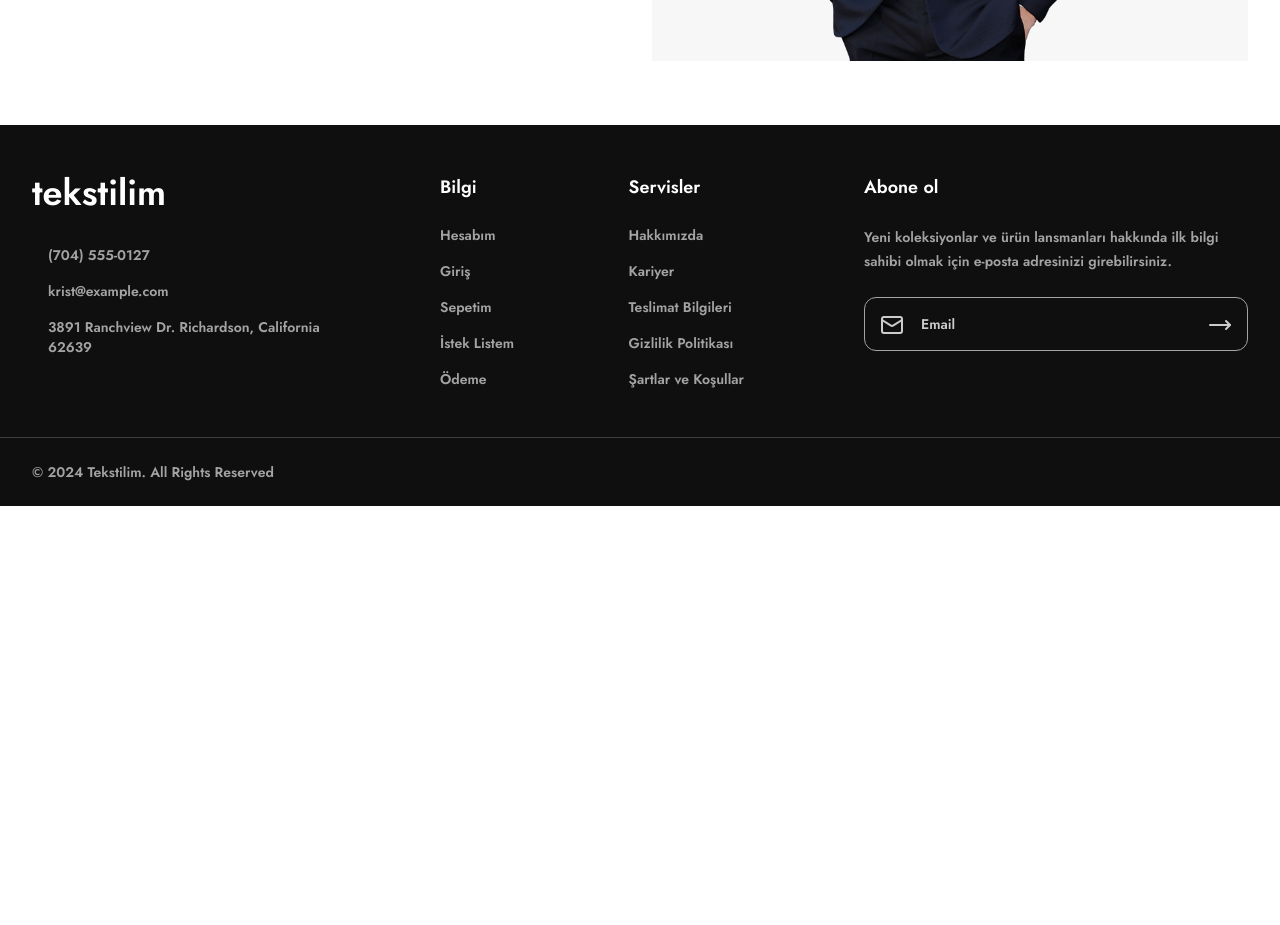
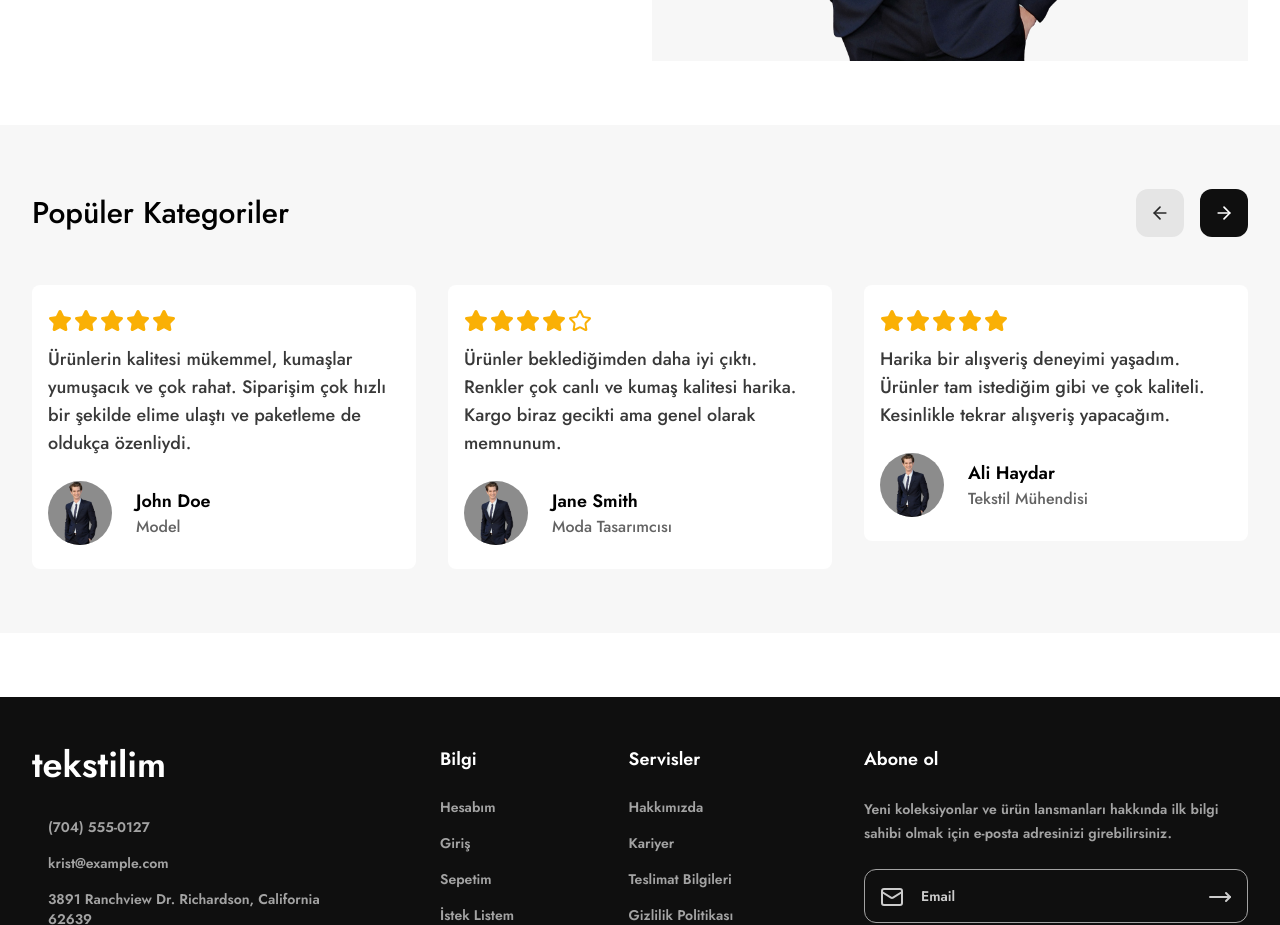
Before and after one commit to yusuf-ad/tekstilim, a Next.js app in the folder frontend/: page / in a window 1280 px wide. Shown: the part 2680-3605 px from the top of the page. Before the commit the page ends 3186 px from the top, so only its background shows below. Built offline with nearby package versions, Linux system fonts and the light colour scheme.

Commit message:
CustomerTestimonials sectionı ekledim

```diff
--- a/frontend/app/page.tsx
+++ b/frontend/app/page.tsx
@@ -1,4 +1,5 @@
 import BestSellers from "@/components/layout/BestSellers";
+import CustomerTestimonials from "@/components/layout/home/CustomerTestimonials";
 import DealsOfMonth from "@/components/layout/home/DealsOfMonth";
 import Hero from "@/components/layout/home/Hero";
 import HomeCategories from "@/components/layout/home/HomeCategories";
@@ -13,6 +14,8 @@ function Home() {
       <BestSellers />
 
       <DealsOfMonth />
+
+      <CustomerTestimonials />
     </>
   );
 }
--- /dev/null
+++ b/frontend/components/layout/home/CustomerTestimonials.tsx
@@ -0,0 +1,118 @@
+import SliderButton from "@/components/SliderButton";
+import { ArrowLeft, ArrowRight, Star, StarIcon } from "lucide-react";
+
+type Testimonial = {
+  id: number;
+  rating: number;
+  content: string;
+  customer: {
+    name: string;
+    job: string;
+  };
+};
+
+function TestimonialItem({ testimonial }: { testimonial: Testimonial }) {
+  return (
+    <div className="col-span-1 flex flex-col justify-between gap-2 rounded-lg bg-white-500 px-4 py-6">
+      <div>
+        <div className="mb-3 flex gap-[2px]">
+          {Array.from({ length: 5 }, (_, index) => (
+            <span className="text-xl text-[#fab005]" key={index}>
+              {index < testimonial.rating ? <Star fill="#fab005" /> : <Star />}
+            </span>
+          ))}
+        </div>
+        <p className="mb-4 text-lg font-medium text-primary-600">
+          {testimonial.content}
+        </p>
+      </div>
+
+      <div className="flex items-center gap-6">
+        <div className="flex h-16 w-16 items-center overflow-hidden rounded-full bg-gray-500">
+          <img
+            src="/assets/man.png"
+            className="h-full w-full object-cover"
+            alt=""
+          />
+        </div>
+
+        <div>
+          <p className="text-lg font-semibold">{testimonial.customer.name}</p>
+          <p className="font-medium text-primary-400">
+            {" "}
+            {testimonial.customer.job}{" "}
+          </p>
+        </div>
+      </div>
+    </div>
+  );
+}
+
+const testimonials = [
+  {
+    id: 1,
+    rating: 5,
+    content:
+      "Ürünlerin kalitesi mükemmel, kumaşlar yumuşacık ve çok rahat. Siparişim çok hızlı bir şekilde elime ulaştı ve paketleme de oldukça özenliydi.",
+    customer: {
+      name: "John Doe",
+      job: "Model",
+    },
+  },
+  {
+    id: 2,
+    rating: 4,
+    content:
+      "Ürünler beklediğimden daha iyi çıktı. Renkler çok canlı ve kumaş kalitesi harika. Kargo biraz gecikti ama genel olarak memnunum.",
+    customer: {
+      name: "Jane Smith",
+      job: "Moda Tasarımcısı",
+    },
+  },
+  {
+    id: 3,
+    rating: 5,
+    content:
+      "Harika bir alışveriş deneyimi yaşadım. Ürünler tam istediğim gibi ve çok kaliteli. Kesinlikle tekrar alışveriş yapacağım.",
+    customer: {
+      name: "Ali Haydar",
+      job: "Tekstil Mühendisi",
+    },
+  },
+];
+
+function CustomerTestimonials() {
+  return (
+    <div className="my-16 bg-gray-5">
+      <div className="custom-container px-8 py-16">
+        <div className="mb-12 flex items-center justify-between">
+          <h2 className="text-lg font-medium sm:text-3xl">
+            Popüler Kategoriler
+          </h2>
+
+          <div className="flex gap-4">
+            <SliderButton icon={<ArrowLeft size={20} />} />
+            <SliderButton icon={<ArrowRight size={20} />} active={true} />
+          </div>
+        </div>
+
+        <div className="grid gap-8 sm:grid-cols-2 lg:grid-cols-3">
+          {testimonials.map((testimonial, index) => (
+            <div
+              key={testimonial.id}
+              className={`
+            ${index === 0 ? "" : "hidden"}
+            ${index === 1 ? "sm:block" : ""}
+            ${index === 2 ? "lg:block" : ""}
+          `}
+            >
+              <TestimonialItem testimonial={testimonial} />
+            </div>
+          ))}
+        </div>
+      </div>
+    </div>
+  );
+}
+
+export default CustomerTestimonials;
```
